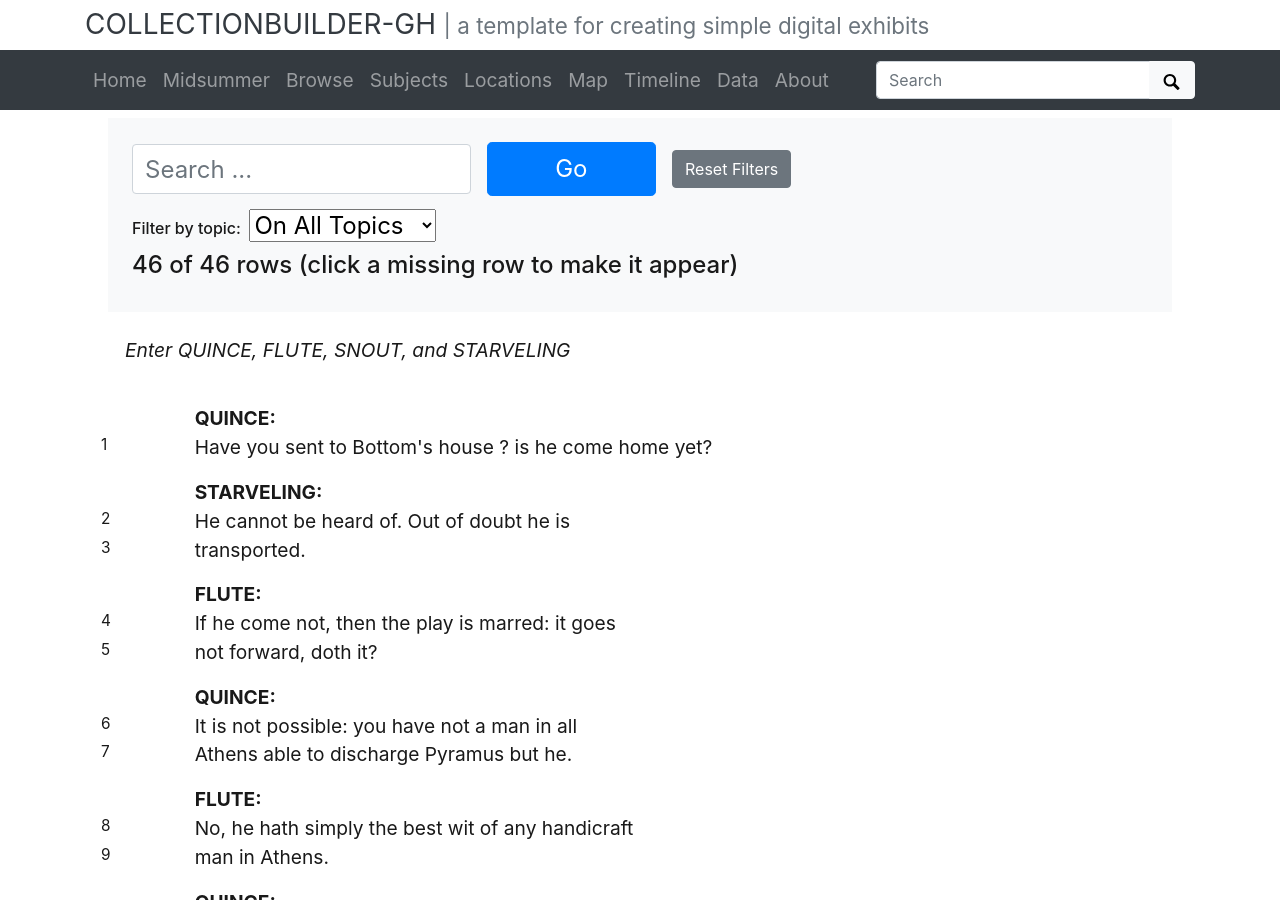
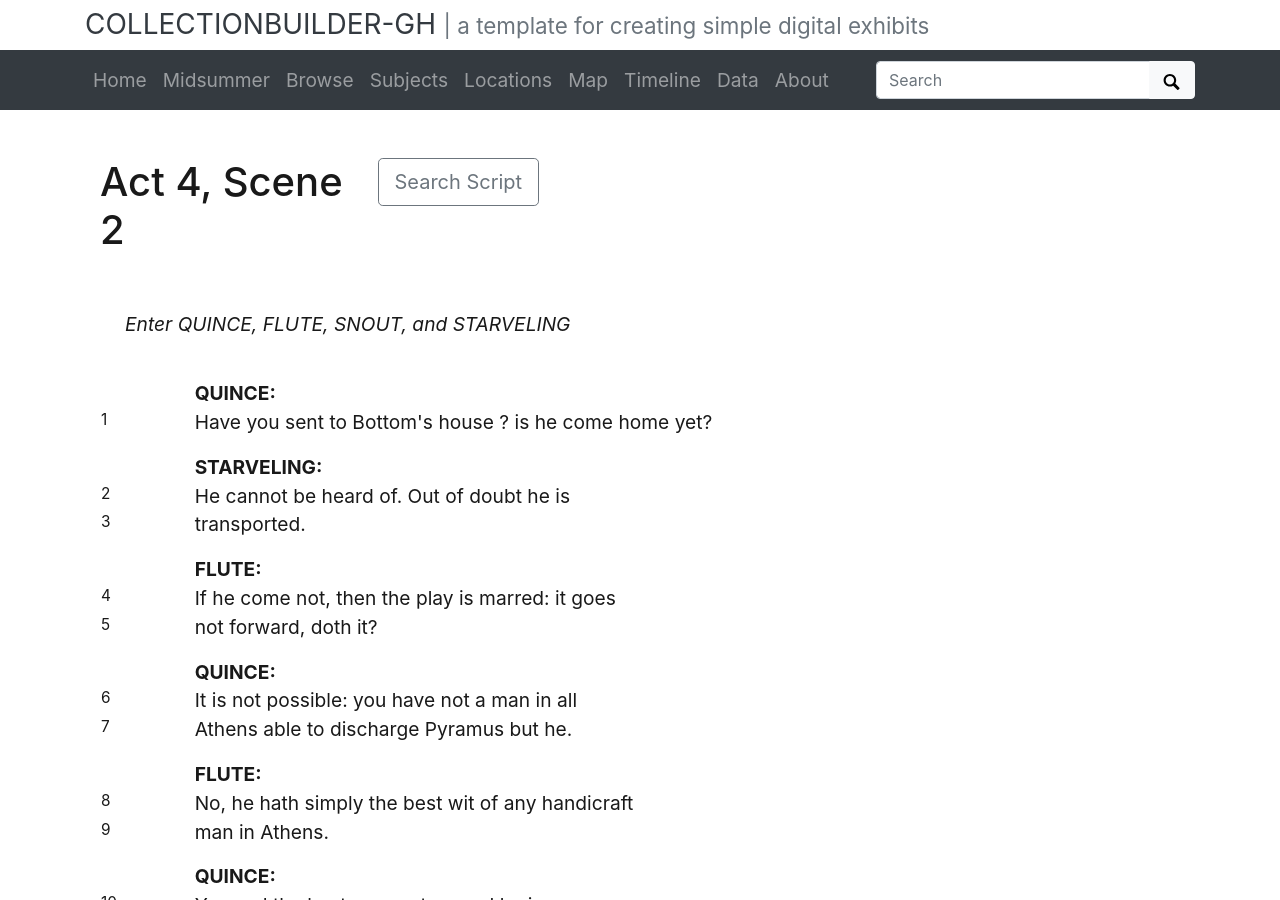
Before and after one commit to thecdil/dramaturgy, a Jekyll site: the page built from _midsummer/act4_scene2.md, in a window 1280 px wide and 900 px high. Built offline with Jekyll 4.4.1, drawn with Linux system fonts in a browser that asks for light colours.

Commit message:
collapse search

```diff
--- a/_layouts/playscript.html
+++ b/_layouts/playscript.html
@@ -26,21 +26,24 @@ layout: default
 
 <div class="container">
     <div class="container">
-        <header>
-            <h2 class="poet-name my-2">{{ featured_scene}}</h2>
-        </header>
+        <div class="row my-5">
+            <div class="col-md-3">
+                <h1>{{ page.title }}</h1>
+            </div>
+            <div class="col-md-9">
+                <button href="#search" type="button" class="btn btn-lg btn-outline-secondary" data-toggle="collapse">Search Script</button>
+            </div>
+        </div>
+        <div id="search" class="collapse">
         <div class="filteroptions mx-2 bg-light p-4 mb-4">
             <h3 class="text-center">
                 <div class="form-inline my-2 my-lg-0 ">
-                    <input type="text" id="quicksearch" placeholder="Search ... "
-                        class="searchinput form-control mr-2 col-4">
-                    <input class="searchinput mx-2 btn btn-lg btn-primary col-2" title="Search" value="Go" alt="Search"
-                        id="goButton" onclick="filterItems()">
+                    <input type="text" id="quicksearch" placeholder="Search ... " class="searchinput form-control mr-2 col-4">
+                    <input class="searchinput mx-2 btn btn-lg btn-primary col-2" title="Search" value="Go" alt="Search" id="goButton" onclick="filterItems()">
                     <button class="reset btn btn-secondary ml-2" href="#" data-filter="" class="filter">Reset
                         Filters</button>
                 </div>
-                <h2><span class="h6">Filter by topic:</span> <select id="filters" title="Jump to a year"
-                        class="filteroptions" style="max-width: 100%;">
+                <h2><span class="h6">Filter by topic:</span> <select id="filters" title="Jump to a year" class="filteroptions" style="max-width: 100%;">
                         <option value="#" selected="selected reset">On All Topics</option>
                         {% for filter in uniquePlayers %}
                         <option value="{{ filter }}">{{filter | capitalize}}</option>
@@ -53,6 +56,7 @@ layout: default
                     (click a
                     missing row to make it appear)</h4>
 
+        </div>
         </div>
     </div>
     <div id="contents-container">
```
Lines whose indentation alone changed are shown as unchanged.
